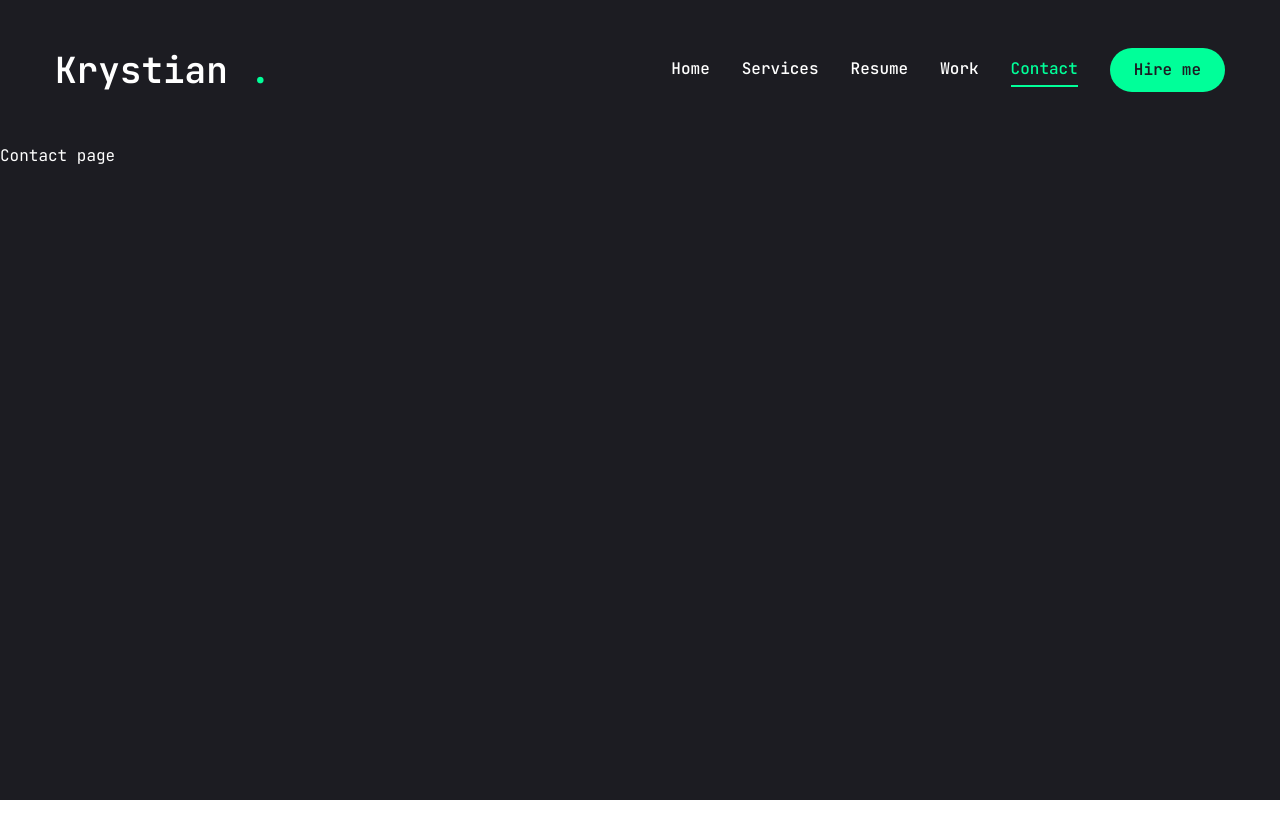
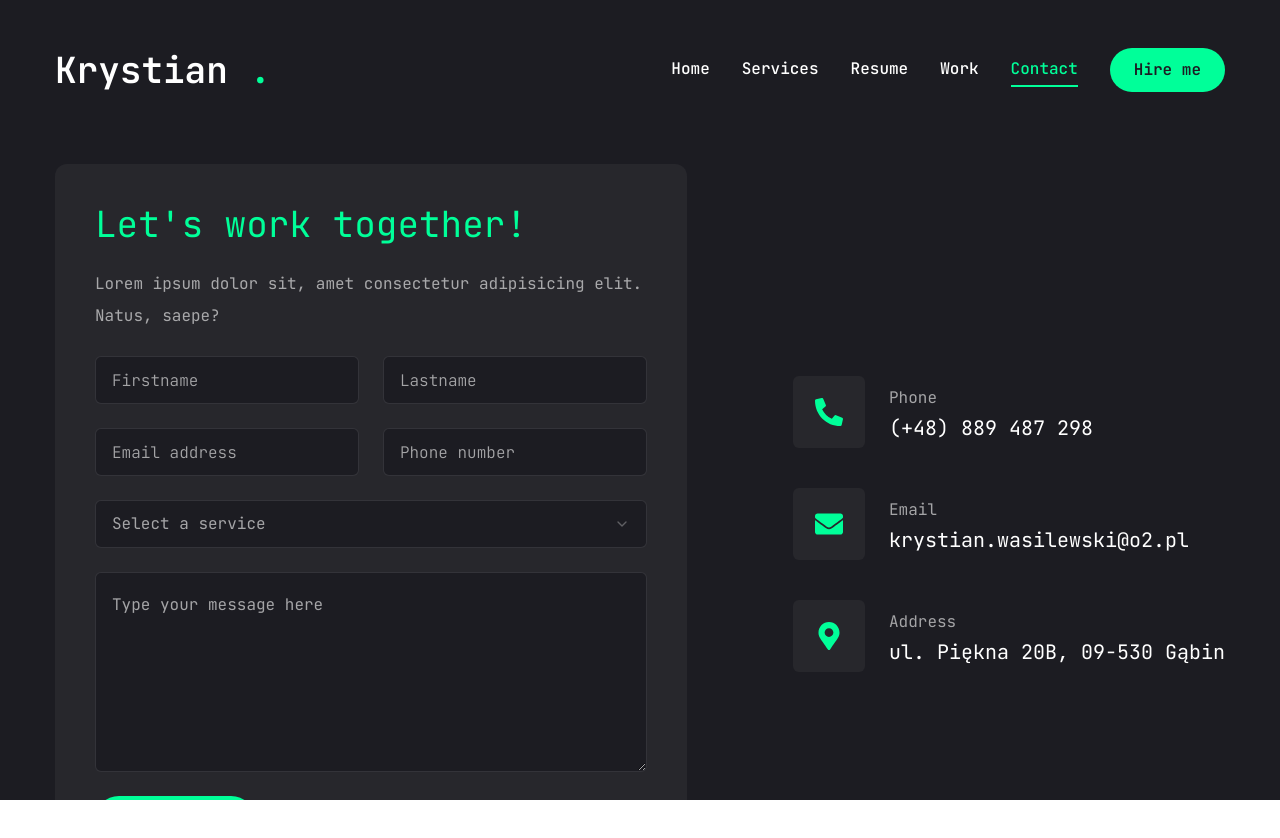
Before and after one commit to krywa5/portfolio, a Next.js app: page /contact in a window 1280 px wide. Shown: the top 838 px of the page. Before the commit the page ends 800 px from the top, so only its background shows below. Built offline with nearby package versions, Linux system fonts and the light colour scheme.

Commit message:
Contact page

```diff
--- a/app/contact/page.tsx
+++ b/app/contact/page.tsx
@@ -1,7 +1,121 @@
+"use client";
+
 import { FunctionComponent } from "react";
+import { Button } from "@/components/ui/button";
+import { Input } from "@/components/ui/input";
+import { Textarea } from "@/components/ui/textarea";
+import {
+  Select,
+  SelectContent,
+  SelectGroup,
+  SelectItem,
+  SelectLabel,
+  SelectTrigger,
+  SelectValue,
+} from "@/components/ui/select";
+import { FaPhoneAlt, FaEnvelope, FaMapMarkerAlt } from "react-icons/fa";
+import { motion } from "framer-motion";
+
+type Info = {
+  title: string;
+  description: string;
+  icon: JSX.Element;
+};
+
+const info: Info[] = [
+  {
+    title: "Phone",
+    description: "(+48) 889 487 298",
+    icon: <FaPhoneAlt />,
+  },
+  {
+    title: "Email",
+    description: "krystian.wasilewski@o2.pl",
+    icon: <FaEnvelope />,
+  },
+  {
+    title: "Address",
+    description: "ul. Piękna 20B, 09-530 Gąbin",
+    icon: <FaMapMarkerAlt />,
+  },
+];
 
 const Contact: FunctionComponent = () => {
-  return <div>Contact page</div>;
+  return (
+    <motion.section
+      initial={{ opacity: 0 }}
+      animate={{
+        opacity: 1,
+        transition: { delay: 2.4, duration: 0.4, ease: "easeIn" },
+      }}
+      className="py-6"
+    >
+      <div className="container mx-auto">
+        <div className="flex flex-col xl:flex-row gap-[30px]">
+          {/* form */}
+          <div className="xl:w-[54%] order-2 xl:order-none">
+            <form className="flex flex-col gap-6 p-10 bg-[#27272c] rounded-xl">
+              <h3 className="text-4xl text-accent">
+                Let&apos;s work together!
+              </h3>
+              <p className="text-white/60">
+                Lorem ipsum dolor sit, amet consectetur adipisicing elit. Natus,
+                saepe?
+              </p>
+              {/* input */}
+              <div className="grid grid-cols-1 md:grid-cols-2 gap-6">
+                <Input type="firstname" placeholder="Firstname" />
+                <Input type="lastname" placeholder="Lastname" />
+                <Input type="email" placeholder="Email address" />
+                <Input type="phone" placeholder="Phone number" />
+              </div>
+              {/* select - TODO: Do I need that? */}
+              <Select>
+                <SelectTrigger className="w-full">
+                  <SelectValue placeholder="Select a service" />
+                </SelectTrigger>
+                <SelectContent>
+                  <SelectGroup>
+                    <SelectLabel>Select a service</SelectLabel>
+                    <SelectItem value="web-development">
+                      Web Development
+                    </SelectItem>
+                    <SelectItem value="uiux-design">UI/UX Design</SelectItem>
+                    <SelectItem value="logo-design">Logo Design</SelectItem>
+                  </SelectGroup>
+                </SelectContent>
+              </Select>
+              {/* textarea */}
+              <Textarea
+                className="h-[200px]"
+                placeholder="Type your message here"
+              />
+              {/* Button */}
+              <Button size="md" className="max-w-40">
+                Send message
+              </Button>
+            </form>
+          </div>
+          {/* info */}
+          <div className="flex-1 flex items-center xl:justify-end order-1 xl:order-none mb-8 xl:mb-0">
+            <ul className="flex flex-col gap-10">
+              {info.map((item, index) => (
+                <li key={index} className="flex items-center gap-6">
+                  <div className="w-[52px] h-[52px] xl:w-[72px] xl:h-[72px] bg-[#27272c] text-accent rounded-md flex items-center justify-center">
+                    <div className="text-[28px]">{item.icon}</div>
+                  </div>
+                  <div className="flex-1">
+                    <p className="text-white/60">{item.title}</p>
+                    <p className="text-xl">{item.description}</p>
+                  </div>
+                </li>
+              ))}
+            </ul>
+          </div>
+        </div>
+      </div>
+    </motion.section>
+  );
 };
 
 export default Contact;
--- a/app/layout.tsx
+++ b/app/layout.tsx
@@ -1,7 +1,7 @@
 import type { Metadata } from "next";
 import { JetBrains_Mono } from "next/font/google";
 import "./globals.css";
-import "swiper/css"; // TODO_KW: czy to nie powinno być zaciągane gdzieś wyżej?
+import "swiper/css";
 
 import Header from "@/components/Header";
 import PageTransition from "@/components/PageTransition";
--- a/components/ui/input.tsx
+++ b/components/ui/input.tsx
@@ -1,9 +1,8 @@
-import * as React from "react"
+import * as React from "react";
 
-import { cn } from "@/lib/utils"
+import { cn } from "@/lib/utils";
 
-export interface InputProps
-  extends React.InputHTMLAttributes<HTMLInputElement> {}
+export type InputProps = React.InputHTMLAttributes<HTMLInputElement>;
 
 const Input = React.forwardRef<HTMLInputElement, InputProps>(
   ({ className, type, ...props }, ref) => {
@@ -11,15 +10,15 @@
       <input
         type={type}
         className={cn(
-          "flex h-10 w-full rounded-md border border-slate-200 bg-white px-3 py-2 text-sm ring-offset-white file:border-0 file:bg-transparent file:text-sm file:font-medium file:text-slate-950 placeholder:text-slate-500 focus-visible:outline-none focus-visible:ring-2 focus-visible:ring-slate-950 focus-visible:ring-offset-2 disabled:cursor-not-allowed disabled:opacity-50 dark:border-slate-800 dark:bg-slate-950 dark:ring-offset-slate-950 dark:file:text-slate-50 dark:placeholder:text-slate-400 dark:focus-visible:ring-slate-300",
+          "flex h-[48px] rounded-md border border-white/10 focus:border-accent font-light bg-primary px-4 py-5 text-base placeholder:text-white/60 outline-none",
           className
         )}
         ref={ref}
         {...props}
       />
-    )
+    );
   }
-)
-Input.displayName = "Input"
+);
+Input.displayName = "Input";
 
-export { Input }
+export { Input };
--- a/components/ui/select.tsx
+++ b/components/ui/select.tsx
@@ -1,16 +1,16 @@
-"use client"
+"use client";
 
-import * as React from "react"
-import * as SelectPrimitive from "@radix-ui/react-select"
-import { Check, ChevronDown, ChevronUp } from "lucide-react"
+import * as React from "react";
+import * as SelectPrimitive from "@radix-ui/react-select";
+import { Check, ChevronDown, ChevronUp } from "lucide-react";
 
-import { cn } from "@/lib/utils"
+import { cn } from "@/lib/utils";
 
-const Select = SelectPrimitive.Root
+const Select = SelectPrimitive.Root;
 
-const SelectGroup = SelectPrimitive.Group
+const SelectGroup = SelectPrimitive.Group;
 
-const SelectValue = SelectPrimitive.Value
+const SelectValue = SelectPrimitive.Value;
 
 const SelectTrigger = React.forwardRef<
   React.ElementRef<typeof SelectPrimitive.Trigger>,
@@ -19,7 +19,7 @@
   <SelectPrimitive.Trigger
     ref={ref}
     className={cn(
-      "flex h-10 w-full items-center justify-between rounded-md border border-slate-200 bg-white px-3 py-2 text-sm ring-offset-white placeholder:text-slate-500 focus:outline-none focus:ring-2 focus:ring-slate-950 focus:ring-offset-2 disabled:cursor-not-allowed disabled:opacity-50 [&>span]:line-clamp-1 dark:border-slate-800 dark:bg-slate-950 dark:ring-offset-slate-950 dark:placeholder:text-slate-400 dark:focus:ring-slate-300",
+      "flex h-[48px] w-full items-center justify-between rounded-md border border-white/10 bg-primary px-4 py-5 text-base text-white/60 placeholder:text-white/10 focus:border-accent outline-none",
       className
     )}
     {...props}
@@ -29,8 +29,8 @@
       <ChevronDown className="h-4 w-4 opacity-50" />
     </SelectPrimitive.Icon>
   </SelectPrimitive.Trigger>
-))
-SelectTrigger.displayName = SelectPrimitive.Trigger.displayName
+));
+SelectTrigger.displayName = SelectPrimitive.Trigger.displayName;
 
 const SelectScrollUpButton = React.forwardRef<
   React.ElementRef<typeof SelectPrimitive.ScrollUpButton>,
@@ -46,8 +46,8 @@
   >
     <ChevronUp className="h-4 w-4" />
   </SelectPrimitive.ScrollUpButton>
-))
-SelectScrollUpButton.displayName = SelectPrimitive.ScrollUpButton.displayName
+));
+SelectScrollUpButton.displayName = SelectPrimitive.ScrollUpButton.displayName;
 
 const SelectScrollDownButton = React.forwardRef<
   React.ElementRef<typeof SelectPrimitive.ScrollDownButton>,
@@ -63,9 +63,9 @@
   >
     <ChevronDown className="h-4 w-4" />
   </SelectPrimitive.ScrollDownButton>
-))
+));
 SelectScrollDownButton.displayName =
-  SelectPrimitive.ScrollDownButton.displayName
+  SelectPrimitive.ScrollDownButton.displayName;
 
 const SelectContent = React.forwardRef<
   React.ElementRef<typeof SelectPrimitive.Content>,
@@ -75,7 +75,7 @@
     <SelectPrimitive.Content
       ref={ref}
       className={cn(
-        "relative z-50 max-h-96 min-w-[8rem] overflow-hidden rounded-md border border-slate-200 bg-white text-slate-950 shadow-md data-[state=open]:animate-in data-[state=closed]:animate-out data-[state=closed]:fade-out-0 data-[state=open]:fade-in-0 data-[state=closed]:zoom-out-95 data-[state=open]:zoom-in-95 data-[side=bottom]:slide-in-from-top-2 data-[side=left]:slide-in-from-right-2 data-[side=right]:slide-in-from-left-2 data-[side=top]:slide-in-from-bottom-2 dark:border-slate-800 dark:bg-slate-950 dark:text-slate-50",
+        "relative z-50 max-h-96 min-w-[8rem] overflow-hidden rounded-md border border-white/10 bg-primary text-white shadow-md data-[state=open]:animate-in data-[state=closed]:animate-out data-[state=closed]:fade-out-0 data-[state=open]:fade-in-0 data-[state=closed]:zoom-out-95 data-[state=open]:zoom-in-95 data-[side=bottom]:slide-in-from-top-2 data-[side=left]:slide-in-from-right-2 data-[side=right]:slide-in-from-left-2 data-[side=top]:slide-in-from-bottom-2 dark:border-slate-800 dark:bg-slate-950 dark:text-slate-50",
         position === "popper" &&
           "data-[side=bottom]:translate-y-1 data-[side=left]:-translate-x-1 data-[side=right]:translate-x-1 data-[side=top]:-translate-y-1",
         className
@@ -96,8 +96,8 @@
       <SelectScrollDownButton />
     </SelectPrimitive.Content>
   </SelectPrimitive.Portal>
-))
-SelectContent.displayName = SelectPrimitive.Content.displayName
+));
+SelectContent.displayName = SelectPrimitive.Content.displayName;
 
 const SelectLabel = React.forwardRef<
   React.ElementRef<typeof SelectPrimitive.Label>,
@@ -108,8 +108,8 @@
     className={cn("py-1.5 pl-8 pr-2 text-sm font-semibold", className)}
     {...props}
   />
-))
-SelectLabel.displayName = SelectPrimitive.Label.displayName
+));
+SelectLabel.displayName = SelectPrimitive.Label.displayName;
 
 const SelectItem = React.forwardRef<
   React.ElementRef<typeof SelectPrimitive.Item>,
@@ -118,7 +118,7 @@
   <SelectPrimitive.Item
     ref={ref}
     className={cn(
-      "relative flex w-full cursor-default select-none items-center rounded-sm py-1.5 pl-8 pr-2 text-sm outline-none focus:bg-slate-100 focus:text-slate-900 data-[disabled]:pointer-events-none data-[disabled]:opacity-50 dark:focus:bg-slate-800 dark:focus:text-slate-50",
+      "relative flex w-full cursor-default select-none items-center rounded-sm py-1.5 pl-8 pr-2 text-sm outline-none focus:bg-accent focus:text-primary data-[disabled]:pointer-events-none data-[disabled]:opacity-50 dark:focus:bg-slate-800 dark:focus:text-slate-50",
       className
     )}
     {...props}
@@ -131,8 +131,8 @@
 
     <SelectPrimitive.ItemText>{children}</SelectPrimitive.ItemText>
   </SelectPrimitive.Item>
-))
-SelectItem.displayName = SelectPrimitive.Item.displayName
+));
+SelectItem.displayName = SelectPrimitive.Item.displayName;
 
 const SelectSeparator = React.forwardRef<
   React.ElementRef<typeof SelectPrimitive.Separator>,
@@ -143,8 +143,8 @@
     className={cn("-mx-1 my-1 h-px bg-slate-100 dark:bg-slate-800", className)}
     {...props}
   />
-))
-SelectSeparator.displayName = SelectPrimitive.Separator.displayName
+));
+SelectSeparator.displayName = SelectPrimitive.Separator.displayName;
 
 export {
   Select,
@@ -157,4 +157,4 @@
   SelectSeparator,
   SelectScrollUpButton,
   SelectScrollDownButton,
-}
+};
--- a/components/ui/textarea.tsx
+++ b/components/ui/textarea.tsx
@@ -1,24 +1,23 @@
-import * as React from "react"
+import * as React from "react";
 
-import { cn } from "@/lib/utils"
+import { cn } from "@/lib/utils";
 
-export interface TextareaProps
-  extends React.TextareaHTMLAttributes<HTMLTextAreaElement> {}
+export type TextareaProps = React.TextareaHTMLAttributes<HTMLTextAreaElement>;
 
 const Textarea = React.forwardRef<HTMLTextAreaElement, TextareaProps>(
   ({ className, ...props }, ref) => {
     return (
       <textarea
         className={cn(
-          "flex min-h-[80px] w-full rounded-md border border-slate-200 bg-white px-3 py-2 text-sm ring-offset-white placeholder:text-slate-500 focus-visible:outline-none focus-visible:ring-2 focus-visible:ring-slate-950 focus-visible:ring-offset-2 disabled:cursor-not-allowed disabled:opacity-50 dark:border-slate-800 dark:bg-slate-950 dark:ring-offset-slate-950 dark:placeholder:text-slate-400 dark:focus-visible:ring-slate-300",
+          "flex min-h-[80px] w-full rounded-md border border-white/10 bg-primary px-4 py-5 text-base placeholder:text-white/60 focus-visible:outline-none focus-visible:ring-1 focus-visible:ring-accent focus-visible:ring-offset-0 disabled:cursor-not-allowed disabled:opacity-50",
           className
         )}
         ref={ref}
         {...props}
       />
-    )
+    );
   }
-)
-Textarea.displayName = "Textarea"
+);
+Textarea.displayName = "Textarea";
 
-export { Textarea }
+export { Textarea };
```
